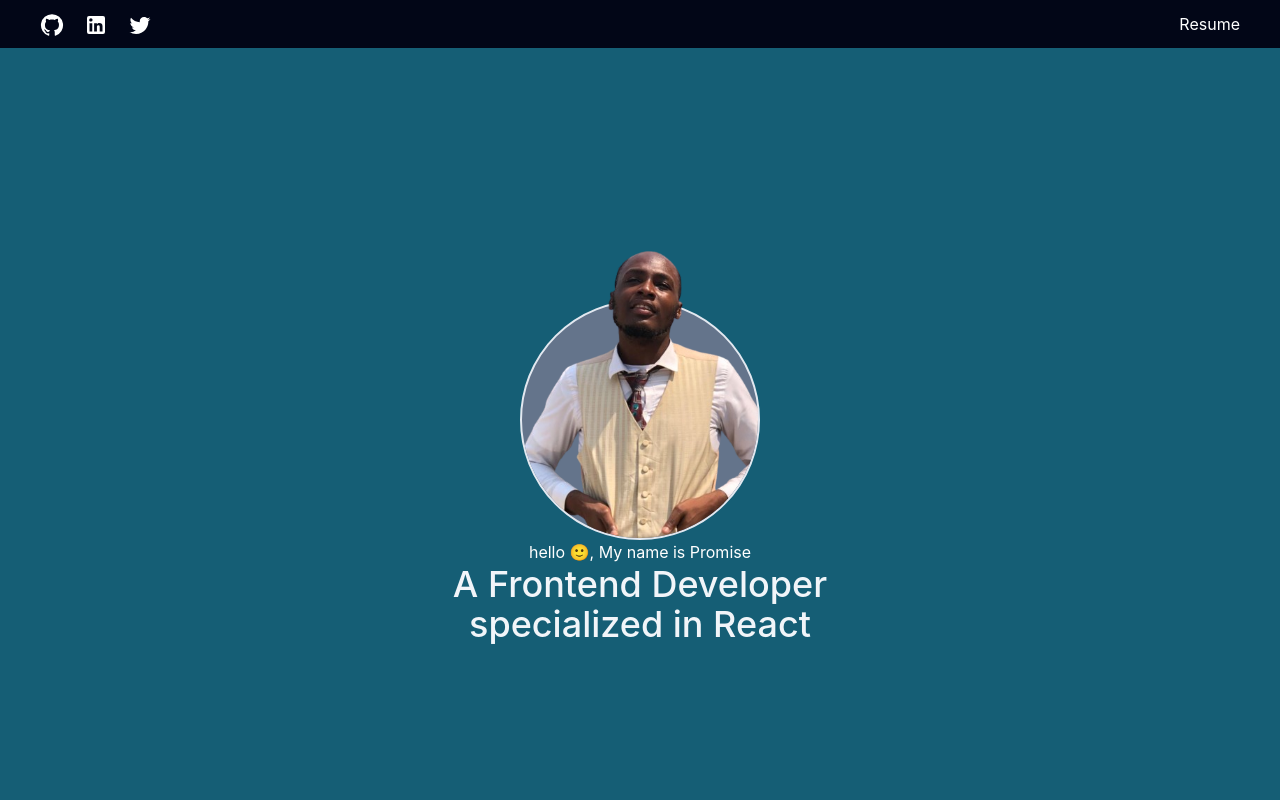
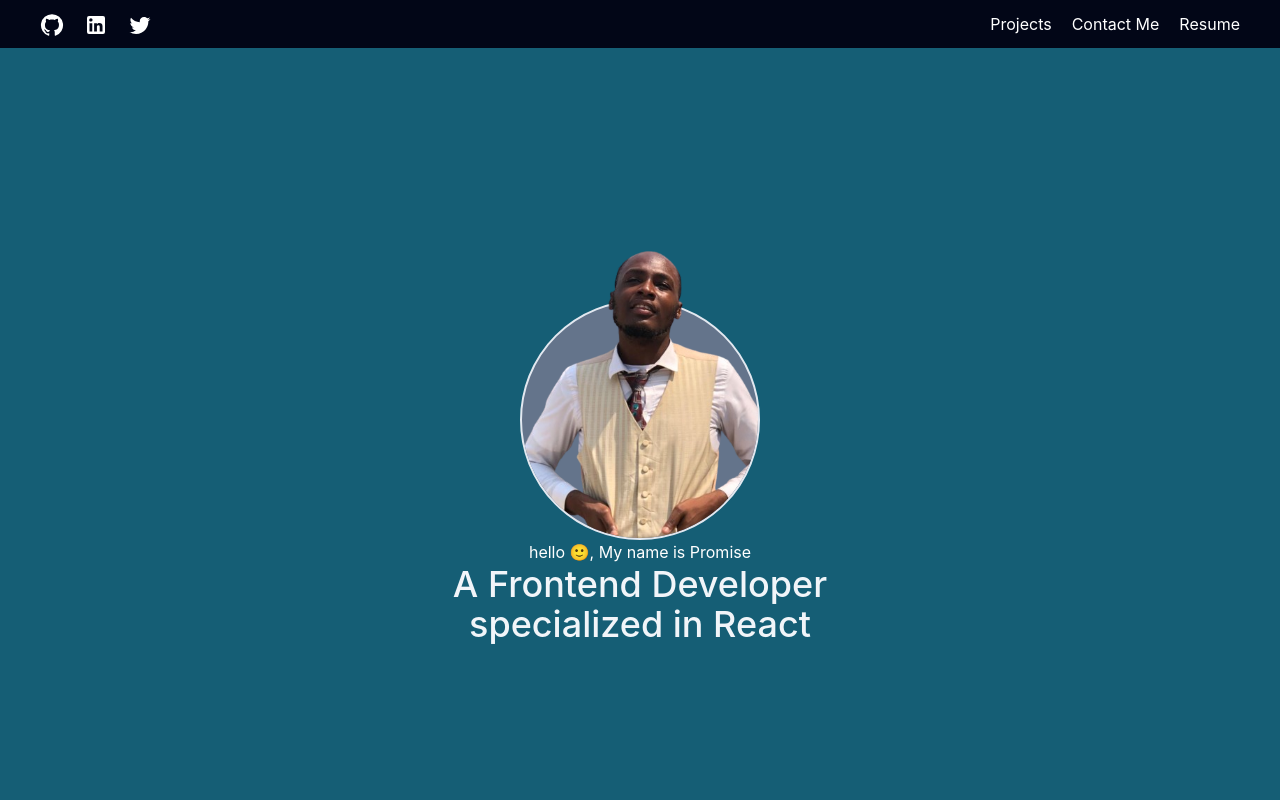
Before and after one commit to Reverrd/portfolio2, a React (Vite) app: page / in a window 1280 px wide. Shown: the top 800 px of the page. Built offline with nearby package versions, Linux system fonts and the light colour scheme.

Commit message:
repair of nav

```diff
--- a/src/components/Header/Header.jsx
+++ b/src/components/Header/Header.jsx
@@ -44,7 +44,7 @@ export default function Header() {
         <>
         <div className='clickedMenu absolute bg-gray-900 bg-opacity-50 w-screen h-screen z-30 right-0 top-0 '>
         </div>
-        <div className='text-white navPop text-2xl  w-9/12 h-screen  flex flex-col items-center absolute top-12 right-0  z-50'>
+        <div className='clickedNav text-white navPop text-2xl   h-screen  flex flex-col items-center absolute top-12 right-0  z-50 '>
          <div onClick={closeClick}  className='close border-b border-slate-600 flex justify-center hover:bg-red-600 active:bg-red-500 py-8'>
         <div
         className=''><Close className='text-lg! cursor-pointer'/></div>
@@ -97,9 +97,9 @@ export default function Header() {
 
     </div>
     <div  className='right hover:cursor-pointer'>
-      <span onClick={()=>handleClick('project')} className='ml-5 lg:inline md:inline sm:hidden xxs:hidden'>Projects</span>
-      <span onClick={()=>handleClick('contact')} className='ml-5 lg:inline md:inline sm:hidden xxs:hidden'>Contact Me</span>
-      <span className='ml-5 lg:inline md:inline sm:hidden xxs: hidden '>Resume</span>
+      <span onClick={()=>handleClick('project')} className='ml-5 lg:inline md:inline xsm: hidden'>Projects</span>
+      <span onClick={()=>handleClick('contact')} className='ml-5 lg:inline md:inline xsm: hidden'>Contact Me</span>
+      <span className='ml-5 lg:inline md:inline xsm: hidden '>Resume</span>
       <span
       // value={menuIcon}
       onClick={isClicked?closeClick:menuClick}
--- a/src/components/Header/header.scss
+++ b/src/components/Header/header.scss
@@ -5,3 +5,7 @@
 .close,.project,.contact,.resume{
     width: 100%;
 }
+.clickedNav{
+    width: 75%;
+    transition: transform width 3000ms  ease-in;
+}
```
